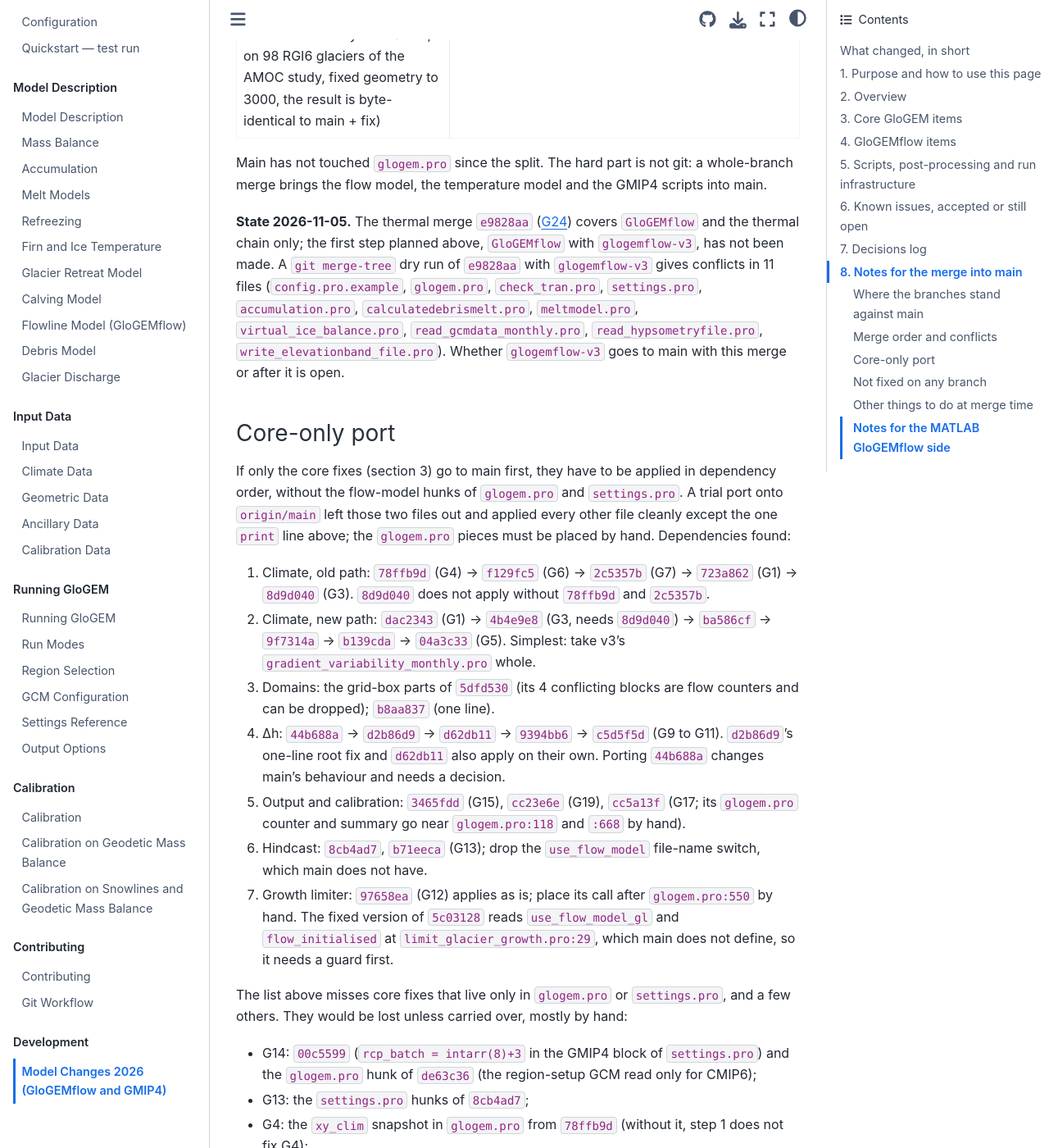
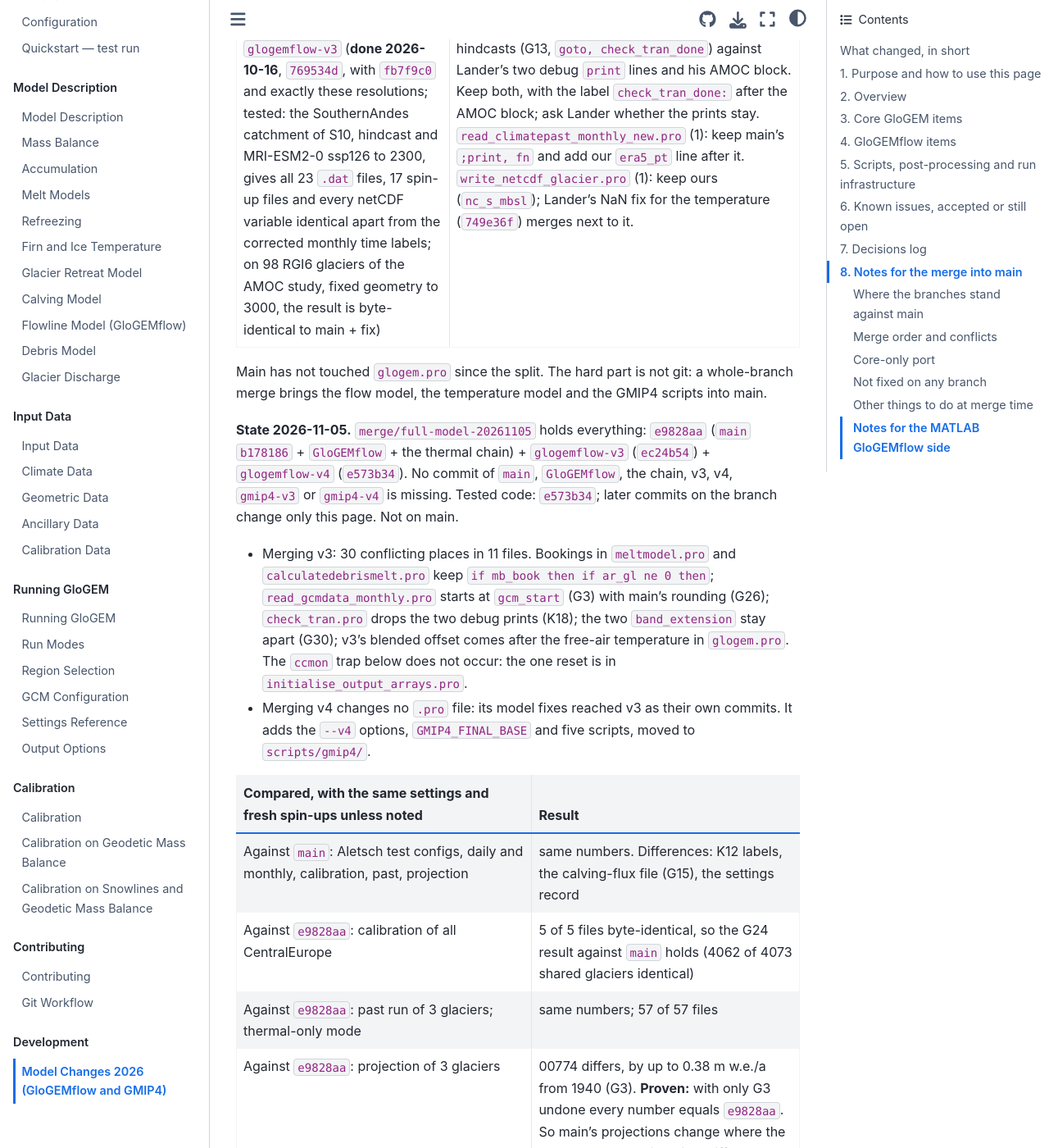
Before and after one commit to eth-vaw-glaciology/GloGEM, a Sphinx documentation site: the page built from docs/source/development/model-changes-2026.md, in a window 1280 px wide and 1400 px high, scrolled down 107611 px. Shown: the whole window at 82% size. Built offline with Sphinx 7.4.7 and the Sphinx Book theme 1.1.4, drawn with Linux system fonts in a browser that asks for light colours; some of the changed text lies outside the part shown.

Commit message:
docs: model changes - the full-model merge: what it holds, its tests, two band_extension options
G24, G30, section 8 and the decisions log for merge/full-model-20261105; K12 moved from open to fixed in the
summary. Only this page changes: the tested code stays e573b34.

Co-Authored-By: Claude Opus 5.5 <noreply@anthropic.com>

````diff
--- a/docs/source/development/model-changes-2026.md
+++ b/docs/source/development/model-changes-2026.md
@@ -14,14 +14,14 @@ For users of GloGEM; the details and the evidence are in the entries below.
 - **New: growth limit.** Every glacier is bounded once a year, on both geometry paths ({ref}`G12 <mc-g12>`).
 - **New: the GMIP4 ERA5 hindcast runs with changing geometry** ({ref}`G13 <mc-g13>`). Flow runs write `GloGEMflow_*` netCDF files.
 - **Fixed, climate input:** projections read the climate months late, in GMIP4 ({ref}`G1 <mc-g1>`) and in CMIP6 and AMOC ({ref}`G2 <mc-g2>`; both also fixed on main since 2026-10-16); ERA5 and GCM came from neighbouring grid points ({ref}`G3 <mc-g3>`); the climate point depended on the batching ({ref}`G4 <mc-g4>`); lapse rate and variability on the per-point climate path ({ref}`G5 <mc-g5>`); lost longitudes ({ref}`G6 <mc-g6>`); speed ({ref}`G7 <mc-g7>`).
-- **Fixed, elsewhere:** glaciers never simulated ({ref}`G8 <mc-g8>`); glaciers turning NaN in the Δh parameterisation ({ref}`G9 <mc-g9>`, {ref}`G10 <mc-g10>`); Δh mass check and sea-level calving ({ref}`G11 <mc-g11>`); the calving-flux file ({ref}`G15 <mc-g15>`); `mass_bsl` ({ref}`G18 <mc-g18>`); negative netCDF values ({ref}`G19 <mc-g19>`); monthly netCDF time labels ({ref}`G20 <mc-g20>`, also on main); the full refreezing model's year and cold reservoir ({ref}`G40 <mc-g40>`, {ref}`G41 <mc-g41>`, local GloGEMflow); the Δh parameterisation of glaciers with 4 bands or fewer lost or gained 1.5 × the balance ({ref}`G42 <mc-g42>`, behind a switch); the flowline now uses the RGI 7.0 area correction ({ref}`F15 <mc-f15>`).
+- **Fixed, elsewhere:** glaciers never simulated ({ref}`G8 <mc-g8>`); glaciers turning NaN in the Δh parameterisation ({ref}`G9 <mc-g9>`, {ref}`G10 <mc-g10>`); Δh mass check and sea-level calving ({ref}`G11 <mc-g11>`); the calving-flux file ({ref}`G15 <mc-g15>`); `mass_bsl` ({ref}`G18 <mc-g18>`); negative netCDF values ({ref}`G19 <mc-g19>`); monthly netCDF time labels ({ref}`G20 <mc-g20>`, also on main); the full refreezing model's year and cold reservoir ({ref}`G40 <mc-g40>`, {ref}`G41 <mc-g41>`, local GloGEMflow); the Δh parameterisation of glaciers with 4 bands or fewer lost or gained 1.5 × the balance ({ref}`G42 <mc-g42>`, behind a switch); the flowline now uses the RGI 7.0 area correction ({ref}`F15 <mc-f15>`); the swapped ice-melt and snow-melt files ({ref}`K12 <mc-k12>`).
 - **New for growing glaciers (AMOC), all off by default:** the flowline balance at the actual surface ({ref}`F17 <mc-f17>`), a blow-up check by mass ({ref}`F18 <mc-f18>`), free outflow at the end of the longest grid ({ref}`F19 <mc-f19>`), Δh regrowth with a thickness limit per glacier ({ref}`G34 <mc-g34>`), a restart of glaciers that melted out ({ref}`G35 <mc-g35>`), the blended parameters below the inventory front in GloGEM's own band model ({ref}`G37 <mc-g37>`) and in the flowline's balance ({ref}`F20 <mc-f20>`), and a gate that sends flow spin-ups with implausibly stiff ice or the ELA bias at its clamp to the Δh parameterisation ({ref}`F21 <mc-f21>`).
 - **New for snowline calibration, off by default:** the snowline can drop onto the ground below the glacier front, down to each glacier's own valley floor ({ref}`G43 <mc-g43>`, also on main since 2026-10-21).
 - **New on main, off by default:** the elevation-band files continue below the glacier with the balance of an ice surface ({ref}`G30 <mc-g30>`), on main since 2026-10-30 (`b178186`) as a version with separate bands that also works with changing geometry; the 0.01° rounding of the point lookups ({ref}`G26 <mc-g26>`) came with it.
 - **New for the Alps, off by default:** the free air (ERA5's pressure-level temperature at the band's height) as the mass balance's air ({ref}`G44 <mc-g44>`, branch `freeair-mb`, not yet on v3 or main). With the right air, two hidden stand-ins that hold winter melt down come to light ({ref}`K34 <mc-k34>`).
 - **GMIP4 resubmission (v4, 2026-10-30):** 14 regions were rerun on `gmip4-v3` plus F15, G26 and F16, with G42 and F21 switched on, after GlacierMIP4 found that the monthly fluxes of the v1 and v2 regions did not add up to their annual mass change; the budget now closes within 0.5 % to 2100 ({ref}`S13 <mc-s13>`).
 - **Running:** the environment variables `GLOGEM_CONFIG` and `GLOGEM_LOGDIR`; the GMIP4 campaign scripts in `scripts/gmip4/` with a README ({ref}`S10 <mc-s10>`).
-- **Still open:** the swapped ice-melt and snow-melt files ({ref}`K12 <mc-k12>`), refreezing that depends on the number of elevation bands ({ref}`K26 <mc-k26>`) and the other items of section 6.
+- **Still open:** refreezing that depends on the number of elevation bands ({ref}`K26 <mc-k26>`) and the other items of section 6.
 
 ```{admonition} If you read nothing else: bugs that are still in main
 :class: important
@@ -186,7 +186,7 @@ Janosch decided on 2026-09-25 not to rerun the submitted v1 regions, and on 2026
 | {ref}`G21 <mc-g21>` | Buffered per-glacier netCDF writes | core | done | bit-identical | — | `748dc8d` |
 | {ref}`G22 <mc-g22>` | Start year of the Δh geometry change | core | fixed | no for standard configs | edge case differs | `780520a`, `ae75e1e` |
 | {ref}`G23 <mc-g23>` | "dhdt" renamed "Δh parameterisation" | core | done | no | — | `1661cac` |
-| {ref}`G24 <mc-g24>` | Englacial temperature module (off in GMIP4) | core | many fixes; in progress; merge into main prepared (`e9828aa`, branch on GitHub, not on main, 2026-11-05) | only with `firnice_temperature='y'` | yes (at least three of the bugs) | see entry |
+| {ref}`G24 <mc-g24>` | Englacial temperature module (off in GMIP4) | core | many fixes; in progress; merge into main prepared (`merge/full-model-20261105`, not on main, 2026-11-05) | only with `firnice_temperature='y'` | yes (at least three of the bugs) | see entry |
 | {ref}`G25 <mc-g25>` | AMOC runs re-read the regional ERA5 file in every 0.1° cell | core | fixed | bit-identical | yes | `0623127` |
 | {ref}`G26 <mc-g26>` | The GCM file search missed grid points at 0° longitude ("-0.00") | core | fixed, also on main | yes (cells whose search crosses 0°; Pyrenees with AMOC CESM) | no (since `b178186`) | `1467b45`; main `c6eb2c3`, `f6a6fec` |
 | {ref}`G27 <mc-g27>` | An ERA5 hindcast in AMOC mode ran to 2499 | core | fixed | yes (AMOC-mode hindcasts only) | yes | `98790f3` |
@@ -584,7 +584,9 @@ model, this module and its calibration readers, the GMIP4 scripts), not the ther
 needs its base. **It does not bring `glogemflow-v3`** (126 commits, 87 with changes beyond the docs, 40 in the flow
 model and the Δh regrowth), so its flowline model is not the one the GMIP4 v3 and v4 runs used; see "Merge order and
 conflicts" in section 8. Two conflicts, both additions on each side (`check_tran.pro`, `config.pro.example`). Not
-tested: `band_extension` or `snowline_ext_depth` with `use_flow_model = 'y'`.
+tested: `band_extension` or `snowline_ext_depth` with `use_flow_model = 'y'`. **Superseded on 2026-11-05 as the candidate
+for main by `merge/full-model-20261105`, which adds `glogemflow-v3` and `glogemflow-v4` on top of it (section 8).** The
+results below stay valid for that merge: its calibration of all CentralEurope is byte-identical to `e9828aa`.
 
 | Compared, byte for byte | Result |
 |---|---|
@@ -685,8 +687,11 @@ Lander). A port with a different design:
 - **Main does not reproduce the IGM forcing for every glacier.** In batched runs the climate point depends on the
   batch (G4, still in main: 12 of 107 CentralEurope batch-01 glaciers, up to 3 m w.e./yr from 1940 on); main's own
   refreezing average adds about 0.001 m w.e./yr.
-- **For the merge:** main and v3 now hold two implementations of `band_extension`. v3's is needed by the flow model
-  and `dh_regrowth` (G35, G37); main's leaves the glacier untouched. Decide which to keep before merging.
+- **In `merge/full-model-20261105` both stay, under two names** (proposed 2026-11-05, for the developers to confirm). `band_extension`
+  is main's: it adds rows to the elevation-band files and leaves the glacier alone. `band_extension_glacier` is v3's, with
+  `virtual_ice_balance_glacier.pro`: real glacier bands, which the flow model, `dh_regrowth` and `dh_reseed` need
+  (G35, G37). `make_amoc_configs.py` sets it. Both off by default; an error if both are on. A v3 config with
+  `band_extension='y'` must be renamed, or it gets main's version.
 
 (mc-g31)=
 ### G31. Geodetic target averaged over 19 of its 20 years; now all 20 after one spin-up year
@@ -1899,6 +1904,7 @@ All decisions below were taken by Janosch Beer.
 | 2026-10-29 | Once all 14 regions pass the output gate and the budget check, move the submitted folders to an archive and publish v4 in their place. | S13 |
 | 2026-10-30 | Main gets `band_extension` for Lander as a config option, off by default, in fixed and changing geometry; the glacier itself stays unchanged (separate bands) and keeps main's refreezing average. | G30, `b178186` |
 | 2026-11-02 | Push the tag `gmip4-v4` to GitHub and record v4 on this page. | Tags, S13 |
+| 2026-11-05 | Janosch: main should get the most recent and advanced state, with the GMIP4 and AMOC fixes: `glogemflow-v3` and `glogemflow-v4` join the thermal merge. Waits for the developers. | Section 8, G24, G30 |
 
 ---
 
@@ -1928,7 +1934,28 @@ Planned: first merge `GloGEMflow` (the temperature work) and `glogemflow-v3` int
 
 Main has not touched `glogem.pro` since the split. The hard part is not git: a whole-branch merge brings the flow model, the temperature model and the GMIP4 scripts into main.
 
-**State 2026-11-05.** The thermal merge `e9828aa` ({ref}`G24 <mc-g24>`) covers `GloGEMflow` and the thermal chain only; the first step planned above, `GloGEMflow` with `glogemflow-v3`, has not been made. A `git merge-tree` dry run of `e9828aa` with `glogemflow-v3` gives conflicts in 11 files (`config.pro.example`, `glogem.pro`, `check_tran.pro`, `settings.pro`, `accumulation.pro`, `calculatedebrismelt.pro`, `meltmodel.pro`, `virtual_ice_balance.pro`, `read_gcmdata_monthly.pro`, `read_hypsometryfile.pro`, `write_elevationband_file.pro`). Whether `glogemflow-v3` goes to main with this merge or after it is open.
+**State 2026-11-05.** `merge/full-model-20261105` holds everything: `e9828aa` (`main` `b178186` + `GloGEMflow` + the thermal chain) + `glogemflow-v3` (`ec24b54`) + `glogemflow-v4` (`e573b34`). No commit of `main`, `GloGEMflow`, the chain, v3, v4, `gmip4-v3` or `gmip4-v4` is missing. Tested code: `e573b34`; later commits on the branch change only this page. Not on main.
+
+- Merging v3: 30 conflicting places in 11 files. Bookings in `meltmodel.pro` and `calculatedebrismelt.pro` keep `if mb_book then if ar_gl ne 0 then`; `read_gcmdata_monthly.pro` starts at `gcm_start` (G3) with main's rounding (G26); `check_tran.pro` drops the two debug prints (K18); the two `band_extension` stay apart (G30); v3's blended offset comes after the free-air temperature in `glogem.pro`. The `ccmon` trap below does not occur: the one reset is in `initialise_output_arrays.pro`.
+- Merging v4 changes no `.pro` file: its model fixes reached v3 as their own commits. It adds the `--v4` options, `GMIP4_FINAL_BASE` and five scripts, moved to `scripts/gmip4/`.
+
+| Compared, with the same settings and fresh spin-ups unless noted | Result |
+|---|---|
+| Against `main`: Aletsch test configs, daily and monthly, calibration, past, projection | same numbers. Differences: K12 labels, the calving-flux file (G15), the settings record |
+| Against `e9828aa`: calibration of all CentralEurope | 5 of 5 files byte-identical, so the G24 result against `main` holds (4062 of 4073 shared glaciers identical) |
+| Against `e9828aa`: past run of 3 glaciers; thermal-only mode | same numbers; 57 of 57 files |
+| Against `e9828aa`: projection of 3 glaciers | 00774 differs, by up to 0.38 m w.e./a from 1940 (G3). **Proven:** with only G3 undone every number equals `e9828aa`. So main's projections change where the ERA5 and GCM grid points differ |
+| Against v3, same 3 glaciers, projection with and without the flow model | every `.dat` identical; spin-ups hold the same data; spin-up table differs in its run-time column |
+| Against v3, Aletsch | differs from the calibration on: v3 lacks main's G31. **Proven:** with the merge's calibration v3's code gives identical results, daily and monthly, flow example included |
+| Against the v4 test runs: CentralEurope batch 23 (ssp585), Iceland batch 04 (ssp126), to 2300, G42 and F21 on | same spin-up data and netCDF values. Differences: monthly `time` labels (G20; the combine script sets its own), K12 labels, dates, the settings record |
+| Against v4 production: ERA5 hindcast, CentralEurope batch 23 | same |
+| Against AMOC RUN 3: CentralEurope b01 CESM_RCP85_045sv, Scandinavia b04 GFDL ref, production spin-up caches, `band_extension_glacier` | all `.dat` and hypsometry identical; flowline files hold the same data |
+| Against o4, o7, z1: new thermal options on | 373 of 373 files identical in each; orientation tables same hashes |
+| `band_extension` on, against `e9828aa` | band files of 2 of 3 glaciers identical; the third is 00774 (G3); with G3 undone 9 of 9 |
+
+**Not tested on this merge:** every region other than CentralEurope and Iceland in GMIP4 mode, Scandinavia in AMOC mode; the new climate path of NorthAsia, LowLatitudes and Antarctic (G5, where results on main change most); `air_temperature='freeair'`; `band_extension` or `snowline_ext_depth` with the flow model.
+
+**Consequences for users of main.** Calibrations made on this merge carry G31, so they differ slightly from those behind GMIP4 v3 and v4. Scripts that read `Icemelt_sfc` or `Snowmelt_sfc` must follow K12. Old spin-up caches are not found under the new names (F16); clear them (F5). This page holds internal notes; decide whether it goes to main.
 
 ### Core-only port
 
````
